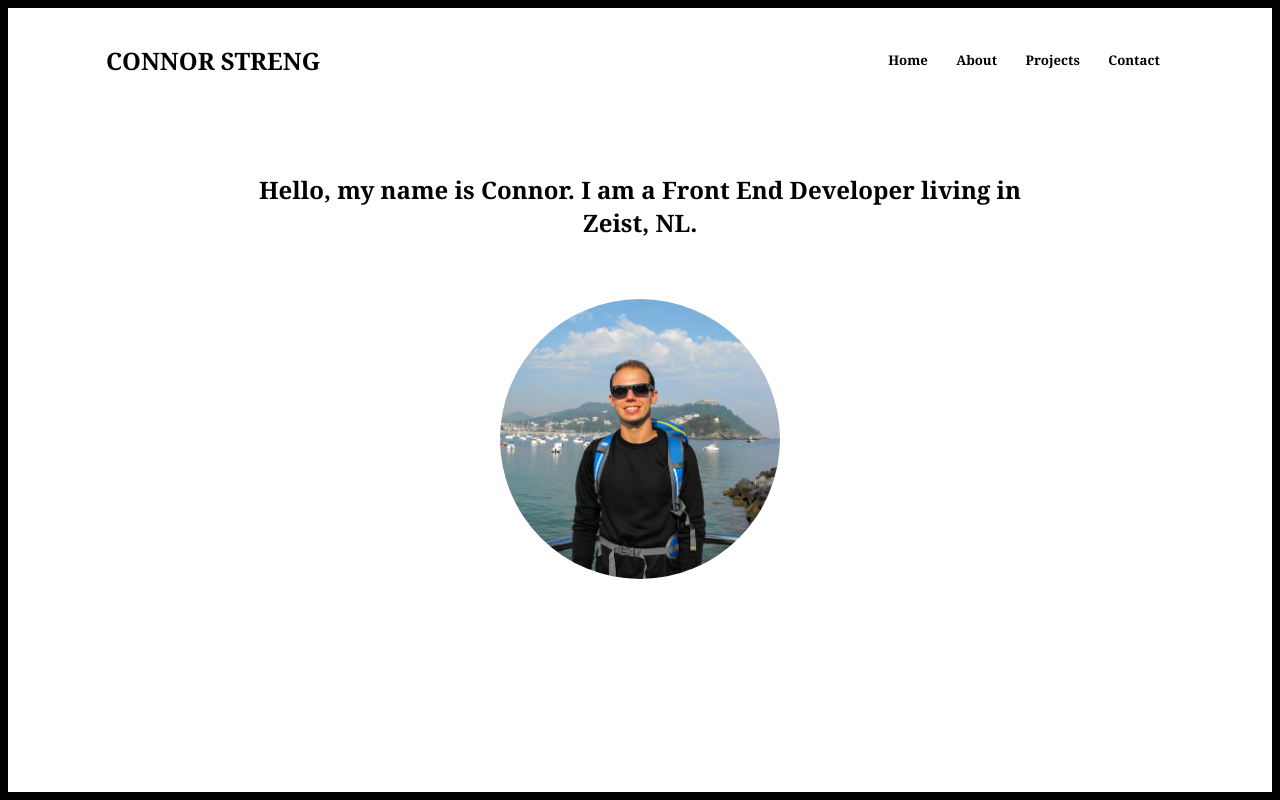
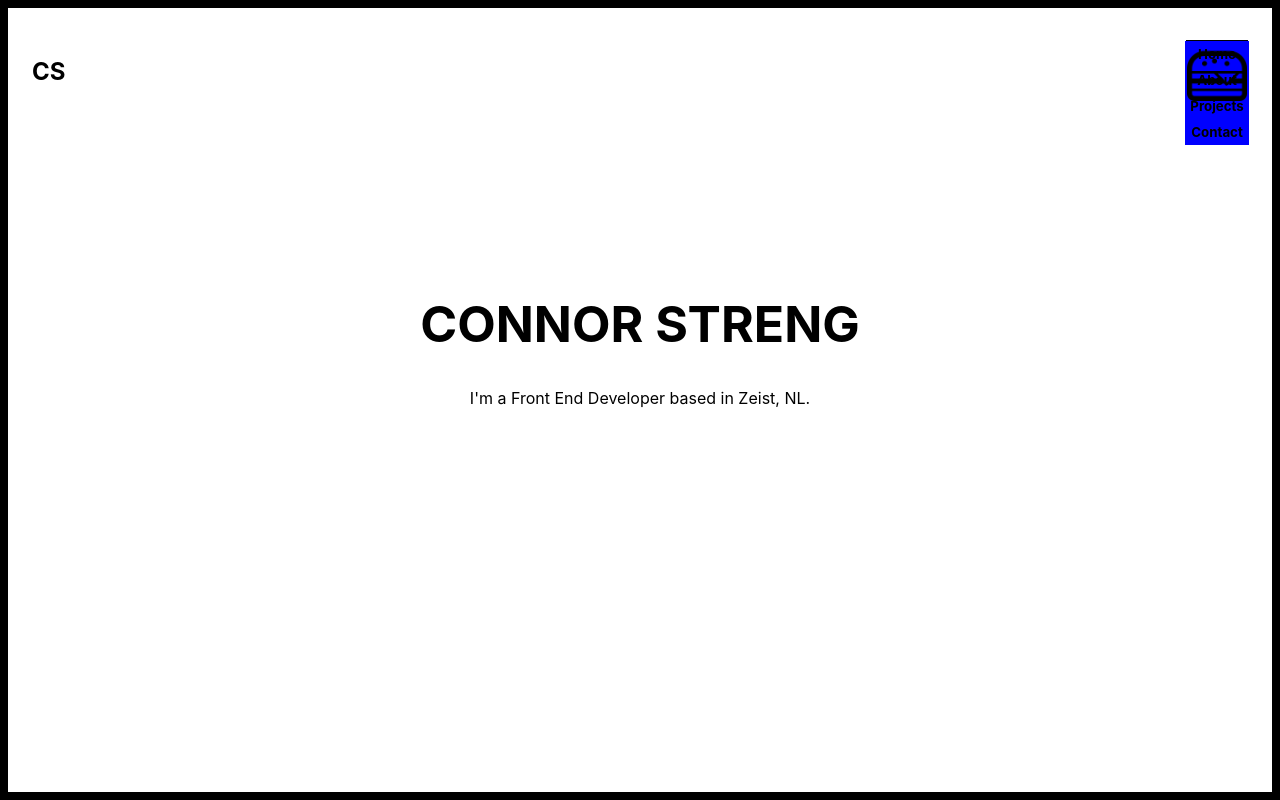
Before and after one commit to ronnoc5991/portfolio, a React (Create React App) app: page / in a window 1280 px wide. Built offline with nearby package versions, Linux system fonts and the light colour scheme.

Commit message:
start of nav menu rework

```diff
--- a/src/App.css
+++ b/src/App.css
@@ -13,28 +13,44 @@
   flex-direction: column;
   align-items: center;
   overflow: hidden;
-  font-family: Georgia, 'Times New Roman', Times, serif;
+  font-family: -apple-system, BlinkMacSystemFont, 'Segoe UI', Roboto, Oxygen, Ubuntu, Cantarell, 'Open Sans', 'Helvetica Neue', sans-serif;
+
 }
 
 header {
   width: 100vw;
-  min-width: 300px;
-  max-width: 1100px;
   display: flex;
   justify-content: space-between;
   align-items: center;
-  padding: 2vh 2vh;
+  padding: 4vh 4vh;
   box-sizing: border-box;
+}
+
+header h2 {
+  margin: 0;
+}
+
+.nav-menu {
+  position: relative;
+  display: flex;
+  justify-content: center;
+  border: 1px solid black;
+}
+
+.nav-menu img {
+  height: 60px;
+  z-index: 5;
 }
 
 header ul {
   all: unset;
+  position: absolute;
   display: flex;
+  flex-direction: column;
   align-items: center;
   justify-content: space-around;
   list-style-type: none;
-  height: 100%;
-  width: 300px;
+  background-color: blue;
 }
 
 a {
@@ -43,7 +59,7 @@ a {
 }
 
 header li h5 {
-  margin: 2px;
+  margin: 5px;
   box-sizing: border-box;
 }
 
@@ -58,7 +74,7 @@ a:visited {
 .view {
   box-sizing: border-box;
   padding: 0 2vh;
-  width: 95%;
+  width: 100%;
   min-width: 300px;
   max-width: 850px;
   display: flex;
@@ -76,6 +92,16 @@ a:visited {
 
 .Home {
   text-align: center;
+  font-family: -apple-system, BlinkMacSystemFont, 'Segoe UI', Roboto, Oxygen, Ubuntu, Cantarell, 'Open Sans', 'Helvetica Neue', sans-serif;
+  justify-content: center;
+  height: 60vh;
+}
+
+.Home .name {
+}
+
+.Home .name h1 {
+  font-size: 50px;
 }
 
 .Home a {
@@ -213,7 +239,9 @@ a:visited {
 }
 
 .project-image img {
-  height: 300px;
+  /* height: 300px; */
+  height: 200px;
+  /* width: 100%; */
 }
 
 .project-title {
@@ -253,8 +281,8 @@ a:visited {
 }
 
 .project-link {
-  height: 100px;
-  width: 200px;
+  height: 25%;
+  width: 50%;
   border-radius: 5px;
 }
 
--- a/src/App.js
+++ b/src/App.js
@@ -8,6 +8,7 @@ import Contact from './Contact'
 import Eatstagram from './Eatstagram'
 import Pokemon from './Pokemon'
 import Battleship from './Battleship'
+import Hamburger from './hamburger.png'
 
 function App() {
   return (
@@ -17,8 +18,10 @@ function App() {
 
         <header>
           <Link to='/'>
-            <h2>CONNOR STRENG</h2>
+            <h2>CS</h2>
           </Link>
+          <div className="nav-menu">
+            <img src={ Hamburger } alt=""/>
             <ul>
               <li>
                 <Link to='/'>
@@ -41,6 +44,7 @@ function App() {
                 </Link>
               </li>
             </ul>
+          </div>
           </header>
 
           <Switch>
--- a/src/Home.js
+++ b/src/Home.js
@@ -1,21 +1,22 @@
 import React from 'react'
-import { Link } from 'react-router-dom'
 
 function Home() {
     return (
         <div className="Home view">
-            <div className="title">
+            {/* <div className="title">
                 <h2>Hello, my name is Connor. I am a Front End Developer living in Zeist, NL.</h2>
             </div>
             <div className="image-container">
                 <Link to="/about" >
                     <div className="link"></div>
                 </Link>
+            </div> */}
+            <div className="name">
+                <h1>CONNOR STRENG</h1>
             </div>
-            {/* <div className="about-short">
-                <h3>About:</h3>
-                <p>I am currently seeking a Front End Developer position.  I enjoy developing with React and working on side projects in my free time.  Outside of Web Development, I enjoy adventure, hiking, camping, travel and cooking.  </p>
-            </div> */}
+            <div className="job">
+                I'm a Front End Developer based in Zeist, NL.
+            </div>
 
         </div>
     )
--- a/src/Pokemon.js
+++ b/src/Pokemon.js
@@ -28,6 +28,7 @@ function Pokemon() {
                     JavaScript to fetch data form an API.
                 </p>
             </div>
+
             <div className="technology-container">
                 <h3>Built with:</h3>
                 <img src={ ReactImage } title="React" alt=""/>
@@ -35,6 +36,7 @@ function Pokemon() {
                 <img src={ CSS } title="CSS" alt=""/>
                 <img src={ API } title="3rd Party API" alt="" id="odd"/>
             </div>
+
         </div>
     )
 }
```
Also changed, not shown: src/hamburger.png (added).
